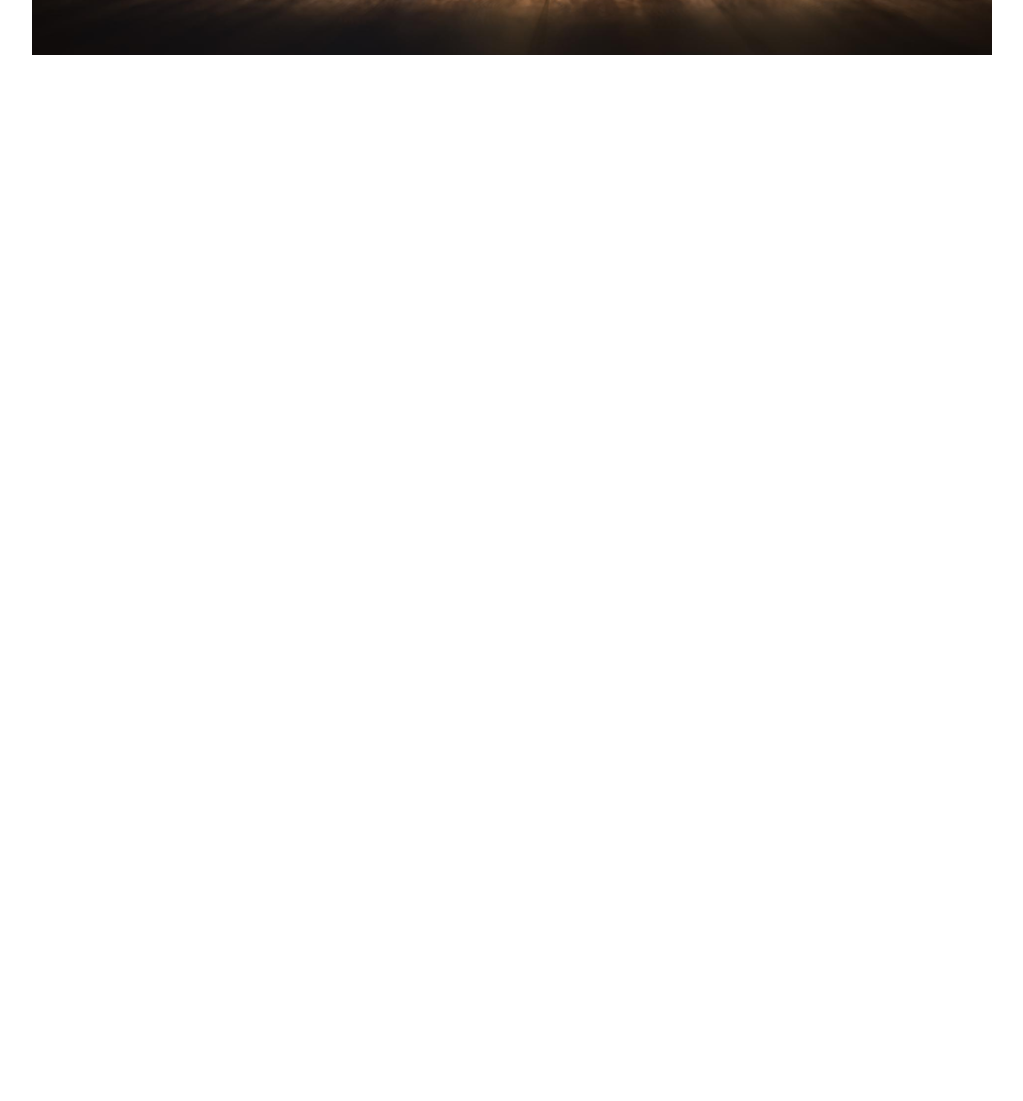
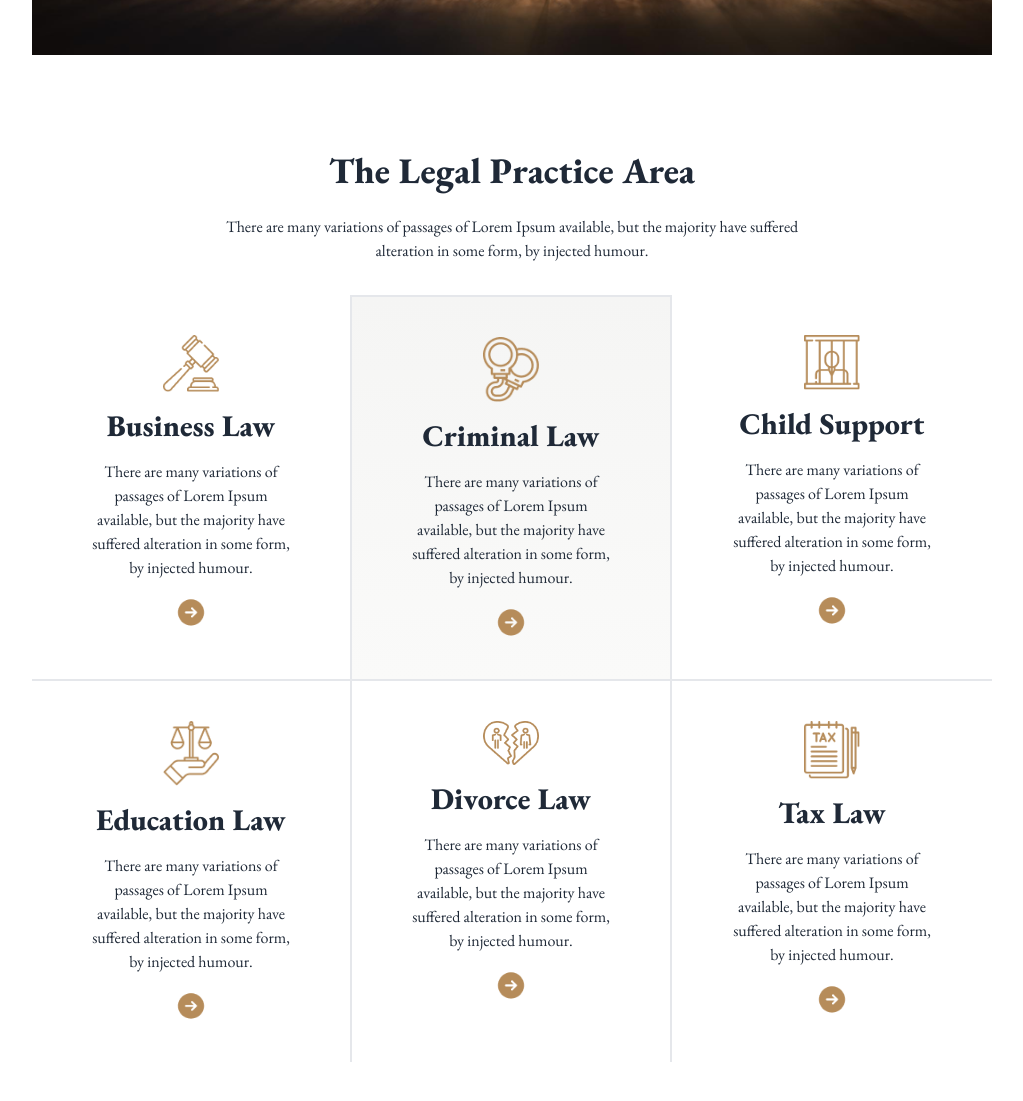
Before and after one commit to Jihanchy/Legal-Solutions, a plain HTML site: page index.html in a window 1280 px wide. Shown: the part 545-1646 px from the top of the page, without its empty margins (128-1151 px from the left). Before the commit the page ends 800 px from the top, so only its background shows below. Drawn offline with nearby package versions, Linux system fonts and the light colour scheme.

Commit message:
added The Legal Practice Area Section

```diff
--- a/index.html
+++ b/index.html
@@ -94,7 +94,7 @@
 
                     </div>
                     <div class="space-x-4 ">
-                     <input class="px-4 py-3 rounded-md w-52 md:w-96" type="search" name="" id="" placeholder="Search your services">
+                     <input class="px-4 py-3 rounded-md w-40 md:w-96" type="search" name="" id="" placeholder="Search your services">
                      <button class="px-7 py-3 font-Poppins font-semibold text-white bg-btn_primary rounded-md">Search</button>
 
                   </div>
@@ -104,8 +104,110 @@
         <!-- banner section starts here -->
 
     </header>
-    <main>
+    <main class="lg:w-9/12 container px-4 md:px-0 mx-auto">
+        <section class="py-24">
+            <!-- text-content -->
+            <div class=" w-full md:w-3/5 mx-auto text-center space-y-6">
+                <h2 class="text-4xl font-extrabold">The Legal Practice Area</h2>
+                <p>There are many variations
+                     of passages of Lorem Ipsum available,
+                      but the majority have suffered alteration
+                       in some form, by injected humour.</p>
+            </div>
+            <!-- card-container -->
+            <div class="grid grid-cols-1 md:grid-cols-2 lg:grid-cols-3 mt-8">
+            <!-- Card-1 -->
+             <div class="text-center border-b-2 md:border-r-2 space-y-4 px-14 py-10">
+             <div class="flex justify-center">
+                <img class="w-14" src="images/business.png" alt="">
 
+             </div>
+             <h3 class="text-3xl font-extrabold">Business Law</h3>
+             <p class="">There are many variations of passages of Lorem Ipsum available,
+                 but the majority have suffered alteration in some form,
+                  by injected humour.</p>
+             <div class="flex justify-center ">
+                <img class="w-8" src="images/Frame.png" alt="">
+
+             </div>
+             </div>
+            <!-- card-2 -->
+            <div class="text-center border-b-2 border-r-none lg:border-r-2 lg:border-t-2 space-y-4 px-14 py-10 lg:bg-gradient-to-b from-stone-100 to-stone-50 ...">
+                <div class="flex justify-center">
+                   <img class="w-14" src="images/criminal.png" alt="">
+
+                </div>
+                <h3 class="text-3xl font-extrabold">Criminal Law</h3>
+                <p class="">There are many variations of passages of Lorem Ipsum available,
+                    but the majority have suffered alteration in some form,
+                     by injected humour.</p>
+                <div class="flex justify-center ">
+                   <img class="w-8" src="images/Frame.png" alt="">
+
+                </div>
+                </div>
+            <!-- card-3 -->
+            <div class="text-center border-b-2 md:border-r-2 lg:border-r-0 space-y-4 px-14 py-10">
+                <div class="flex justify-center">
+                   <img class="w-14" src="images/child.png" alt="">
+
+                </div>
+                <h3 class="text-3xl font-extrabold">Child Support</h3>
+                <p class="">There are many variations of passages of Lorem Ipsum available,
+                    but the majority have suffered alteration in some form,
+                     by injected humour.</p>
+                <div class="flex justify-center ">
+                   <img class="w-8" src="images/Frame.png" alt="">
+
+                </div>
+                </div>
+            <!-- card-4 -->
+            <div class="text-center border-b-2 lg:border-b-0  lg:border-r-2 space-y-4 px-14 py-10">
+                <div class="flex justify-center">
+                   <img class="w-14" src="images/education.png" alt="">
+
+                </div>
+                <h3 class="text-3xl font-extrabold">Education Law</h3>
+                <p class="">There are many variations of passages of Lorem Ipsum available,
+                    but the majority have suffered alteration in some form,
+                     by injected humour.</p>
+                <div class="flex justify-center ">
+                   <img class="w-8" src="images/Frame.png" alt="">
+
+                </div>
+                </div>
+            <!-- card-5 -->
+            <div class="text-center border-0 md:border-r-2 md:border-b-0 border-b-2  space-y-4 px-14 py-10">
+                <div class="flex justify-center">
+                   <img class="w-14" src="images/divorce.png" alt="">
+
+                </div>
+                <h3 class="text-3xl font-extrabold">Divorce Law</h3>
+                <p class="">There are many variations of passages of Lorem Ipsum available,
+                    but the majority have suffered alteration in some form,
+                     by injected humour.</p>
+                <div class="flex justify-center ">
+                   <img class="w-8" src="images/Frame.png" alt="">
+
+                </div>
+                </div>
+            <!-- card-6 -->
+            <div class="text-center  space-y-4 px-14 py-10">
+                <div class="flex justify-center">
+                   <img class="w-14" src="images/tax.png" alt="">
+
+                </div>
+                <h3 class="text-3xl font-extrabold">Tax Law</h3>
+                <p class="">There are many variations of passages of Lorem Ipsum available,
+                    but the majority have suffered alteration in some form,
+                     by injected humour.</p>
+                <div class="flex justify-center ">
+                   <img class="w-8" src="images/Frame.png" alt="">
+
+                </div>
+                </div>
+            </div>
+        </section>
     </main>
     <footer>
 
```
